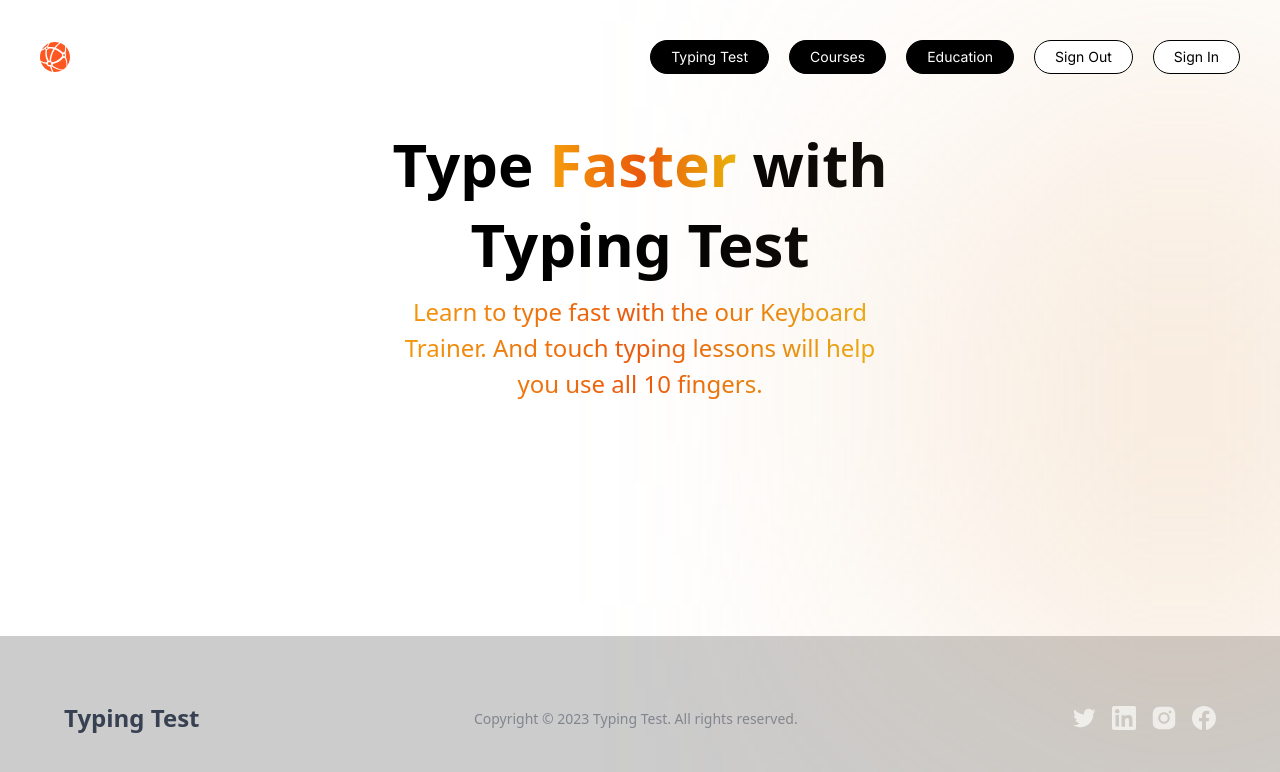
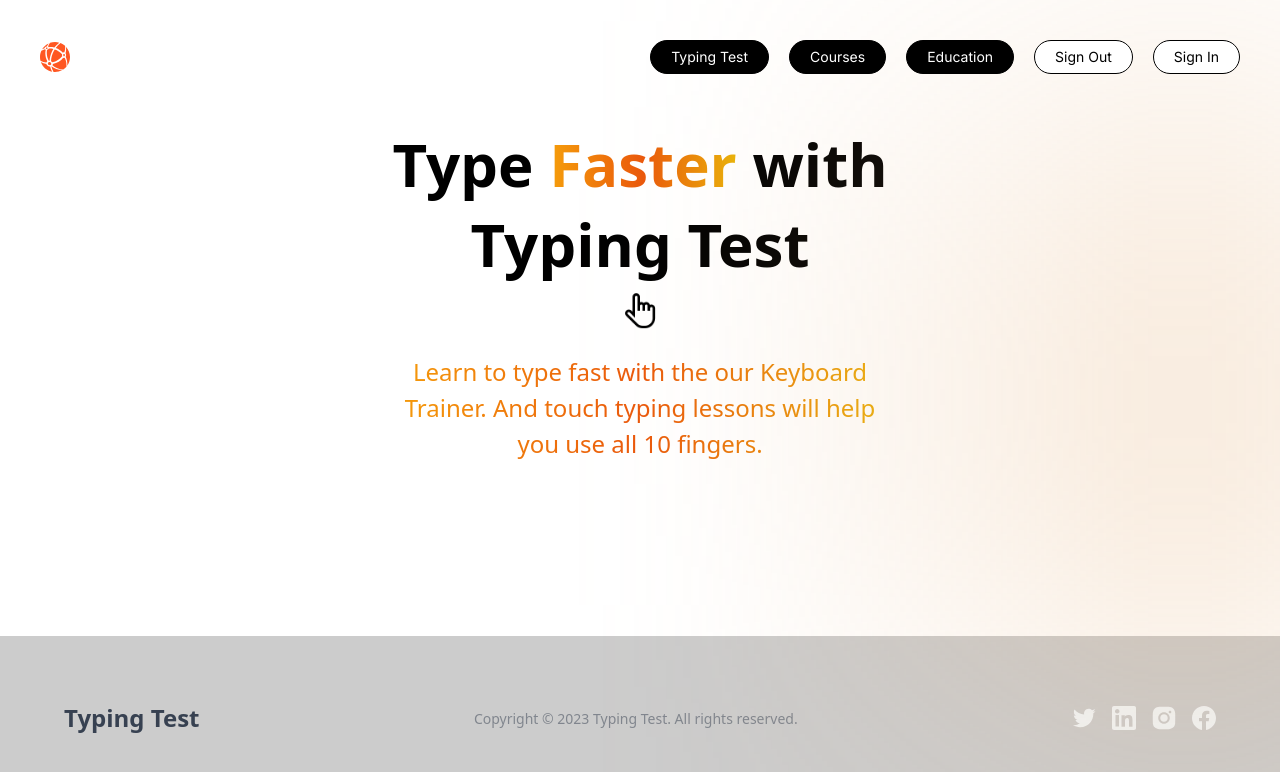
Before and after one commit to greybirbroman/typing-test, a Next.js app: page / in a window 1280 px wide. Shown: the top 772 px of the page. Built offline with nearby package versions, Linux system fonts and the light colour scheme.

Commit message:
add MotionPointer / new UI for TestingList

```diff
--- a/app/page.js
+++ b/app/page.js
@@ -2,10 +2,13 @@
 import { motion as m } from 'framer-motion';
 import { staggerContainer } from '@/utils/motion';
 import { TypingText, DescText } from '@/components/CustomTexts';
+import Link from 'next/link';
+import MotionPointer from '@/components/MotionPointer';
 
 const Home = () => {
-  const pageTitle = 'Typing Test'
-  const pageDesc = 'Learn to type fast with the our Keyboard Trainer. And touch typing lessons will help you use all 10 fingers.'
+  const pageTitle = 'Typing Test';
+  const pageDesc =
+    'Learn to type fast with the our Keyboard Trainer. And touch typing lessons will help you use all 10 fingers.';
   return (
     <>
       <div className='gradient'></div>
@@ -16,9 +19,14 @@ const Home = () => {
         viewport={{ once: false, amount: 0.25 }}
         className='flex flex-col items-center justify-center'
       >
-      <h1 className='text-center head_text'>Type <span className='orange_gradient'>Faster</span> with</h1>
+        <h1 className='text-center head_text'>
+          Type <span className='orange_gradient'>Faster</span> with
+        </h1>
+        <Link href='/testing'>
           <TypingText title={pageTitle} />
-      <DescText title={pageDesc}/>
+        </Link>
+        <MotionPointer />
+        <DescText title={pageDesc} />
       </m.section>
     </>
   );
--- /dev/null
+++ b/components/MotionPointer.jsx
@@ -0,0 +1,21 @@
+import { motion as m } from 'framer-motion';
+
+const MotionPointer = () => {
+  return (
+    <m.img
+      animate={{
+        y: [-10, 10, -10],
+      }}
+      transition={{
+        duration: 2,
+        repeat: Infinity,
+        repeatType: 'loop',
+      }}
+      src='/assets/images/pointer.png'
+      alt='cursor-pointer'
+      className='h-10 w-10 object-contain mt-5'
+    />
+  );
+};
+
+export default MotionPointer;
--- a/components/Nav.jsx
+++ b/components/Nav.jsx
@@ -18,7 +18,7 @@ const Nav = () => {
       <Link href='/' className='flex gap-2 flex-center'>
         <Image
           src='/assets/images/logo.svg'
-          alt='promptopia-logo'
+          alt='logo'
           width={30}
           height={30}
           className='object-contain'
--- a/components/TestingList.jsx
+++ b/components/TestingList.jsx
@@ -4,18 +4,23 @@ import { fadeIn } from '@/utils/motion';
 
 const TestingList = () => {
   return (
-    <ul className='w-full flex flex-col sm:flex-row gap-5 my-10'>
-        {testingList.map((card, index) => (
-          <m.li
+    <ul className='w-full flex flex-col sm:flex-row gap-5 my-10 list-inside'>
+      {testingList.map((card, index) => (
+        <m.li
           variants={fadeIn('up', 'spring', index * 0.5, 1)}
           key={index}
-          className='rounded shadow-md py-3 px-3 w-full flex flex-col gap-3 text-gray-700 even:bg-slate-50'>
-          <h3 className='font-semibold text-[20px] leading-5 text-black'>{card.title}</h3>
-          <p className='font-normal tracking-tight leading-5'>{card.description}</p>
+          className='rounded shadow-md py-3 px-3 w-full flex flex-col items-center gap-3 text-gray-700 even:bg-orange-400 even:text-white leading-5'
+        >
+          <img
+            src={`/assets/images/keyboard-${index + 3}.jpg`}
+            className='rounded-full h-20 w-20 object-cover'
+          />
+          <h3 className='font-semibold text-[20px]'>{card.title}</h3>
+          <p className='font-normal tracking-tight'>{card.description}</p>
         </m.li>
-        ))}
-      </ul>
-  )
-}
+      ))}
+    </ul>
+  );
+};
 
-export default TestingList
+export default TestingList;
```
Also changed, not shown: components/ButtonDifficultyBar.jsx (+4 -5 lines), public/assets/images/pointer.png (added). Lines whose indentation alone changed are shown as unchanged.
